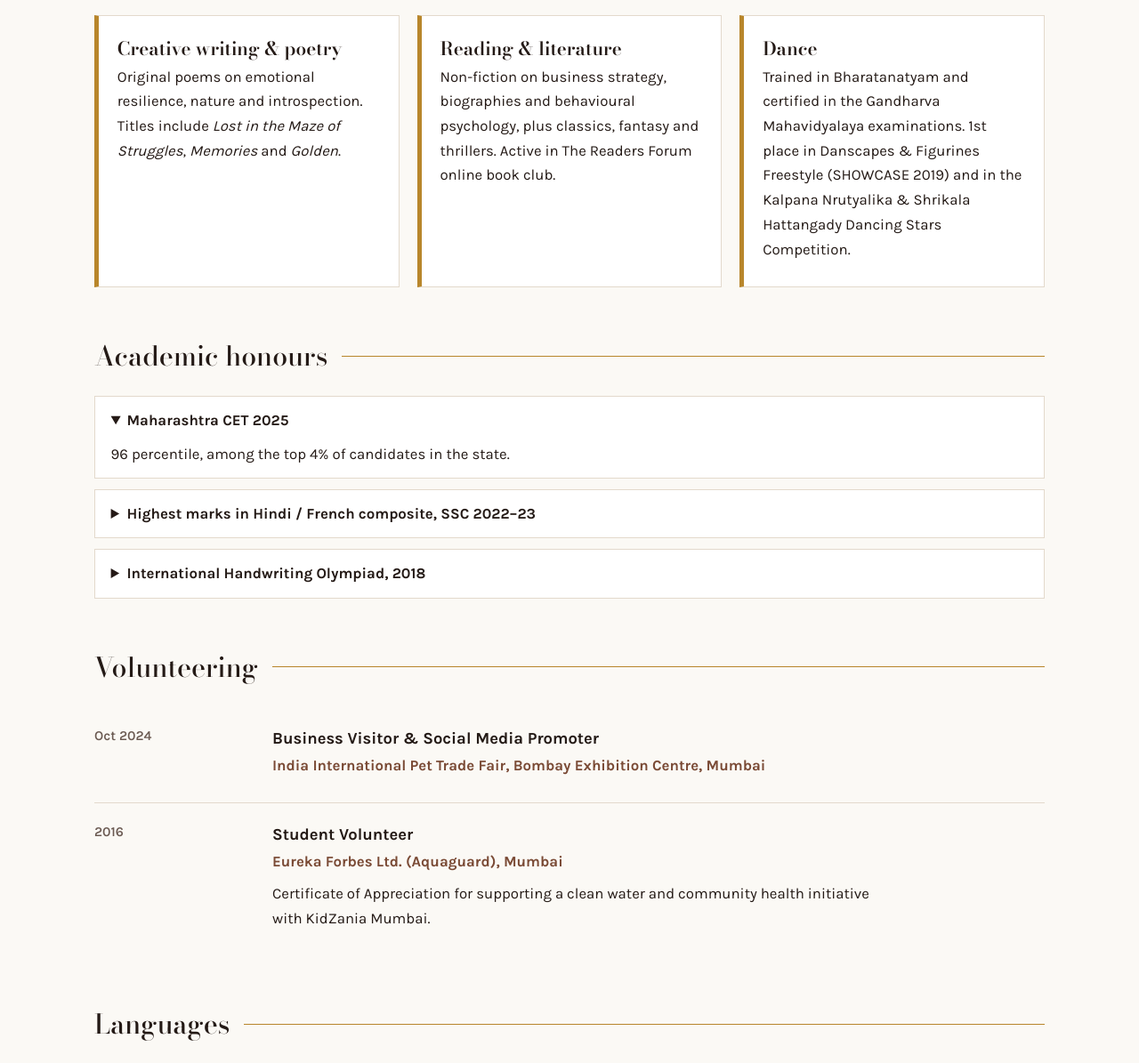
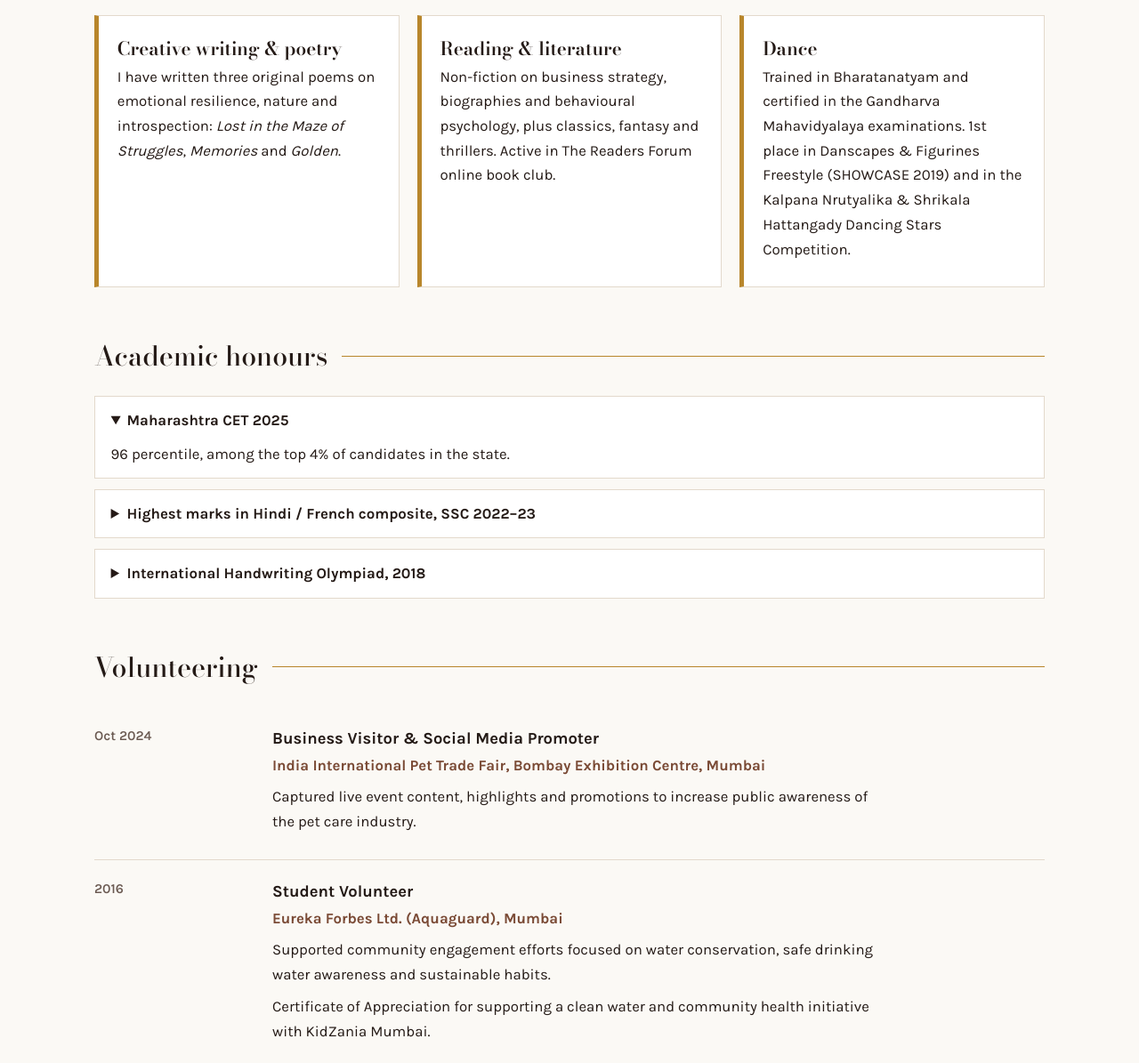
Before and after one commit to Sakshi-Patekar/Resume-Website, a plain HTML site: page about.html in a window 1280 px wide. Shown: the part 348-1543 px from the top of the page at 89% size. Drawn offline with nearby package versions, Linux system fonts and the light colour scheme.

Commit message:
Add files via upload

```diff
--- a/about.html
+++ b/about.html
@@ -29,7 +29,7 @@
       <div class="cards">
         <article class="card">
           <h3>Creative writing &amp; poetry</h3>
-          <p>Original poems on emotional resilience, nature and introspection. Titles include <em>Lost in the Maze of Struggles</em>, <em>Memories</em> and <em>Golden</em>.</p>
+          <p>I have written three original poems on emotional resilience, nature and introspection: <em>Lost in the Maze of Struggles</em>, <em>Memories</em> and <em>Golden</em>.</p>
         </article>
         <article class="card">
           <h3>Reading &amp; literature</h3>
@@ -65,6 +65,7 @@
         <div>
           <h3>Business Visitor &amp; Social Media Promoter</h3>
           <p class="org">India International Pet Trade Fair, Bombay Exhibition Centre, Mumbai</p>
+          <p>Captured live event content, highlights and promotions to increase public awareness of the pet care industry.</p>
         </div>
       </article>
       <article class="entry">
@@ -72,6 +73,7 @@
         <div>
           <h3>Student Volunteer</h3>
           <p class="org">Eureka Forbes Ltd. (Aquaguard), Mumbai</p>
+          <p>Supported community engagement efforts focused on water conservation, safe drinking water awareness and sustainable habits.</p>
           <p>Certificate of Appreciation for supporting a clean water and community health initiative with KidZania Mumbai.</p>
         </div>
       </article>
```
